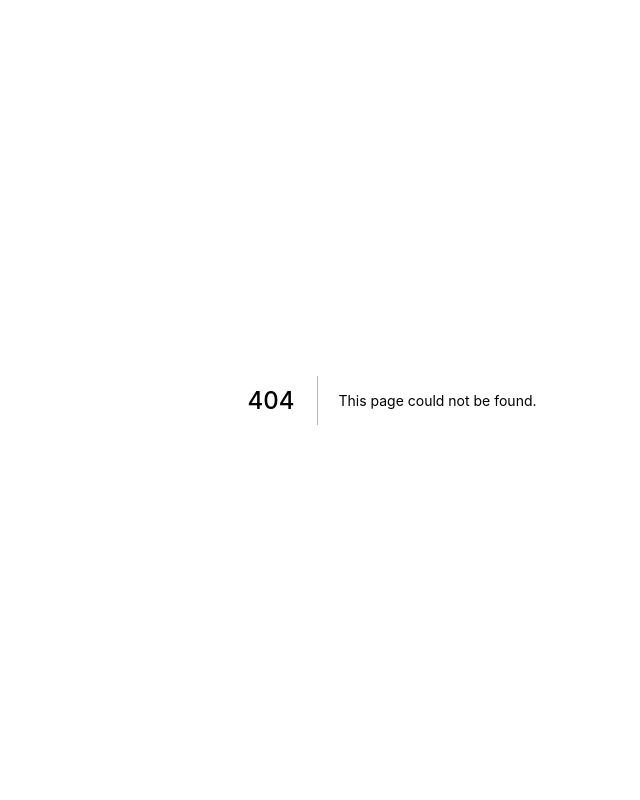
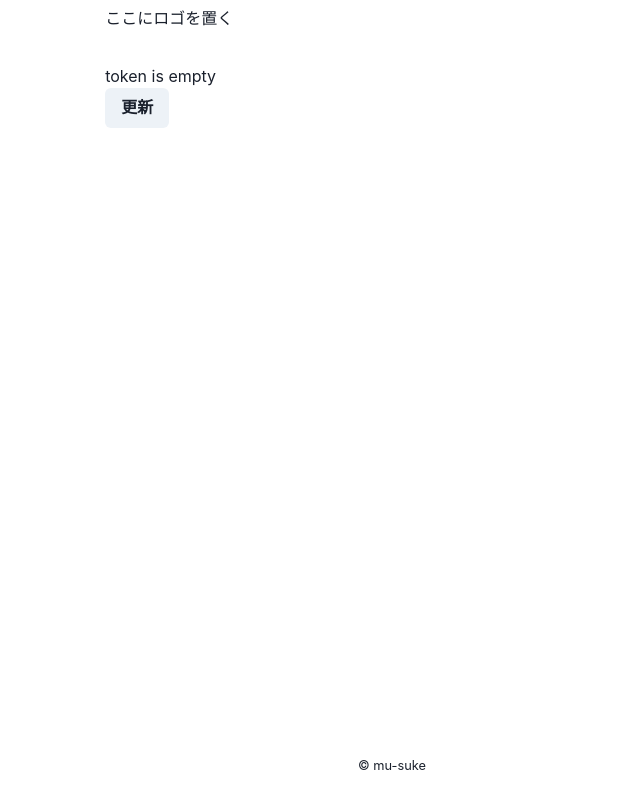
Before and after one commit to mu-suke/monorepo_sample_app, a Next.js app in the folder web/: page /getToken in a window 1280 px wide. Before the commit this address had no page. Shown: the whole page, without its empty margins (248-888 px from the left). Built offline with nearby package versions, Linux system fonts and the light colour scheme; no server answers; what urql would draw is missing.

Commit message:
authのjwtを表示するページを作成

```diff
--- /dev/null
+++ b/web/src/pages/getToken.tsx
@@ -0,0 +1,39 @@
+import { Button, Text } from '@chakra-ui/react'
+import { NextPage } from 'next'
+import { useState } from 'react'
+import Layout from '@/components/layout'
+import { auth } from '@/libs/firebase'
+
+const GetToken: NextPage = () => {
+  const [token, setToken] = useState<string | null>()
+  const getToken = () => {
+    auth.currentUser
+      ?.getIdToken()
+      .then(idToken => {
+        setToken(idToken)
+      })
+      .catch(e => {
+        console.error('error: ', e)
+      })
+  }
+  const userEmail = auth.currentUser?.email
+
+  if (!token) {
+    return (
+      <Layout>
+        <Text>token is empty</Text>
+        <Button onClick={getToken}>更新</Button>
+      </Layout>
+    )
+  }
+  return (
+    <>
+      <Layout>
+        <Text>email: {userEmail}</Text>
+        <Text>token: {token}</Text>
+      </Layout>
+    </>
+  )
+}
+
+export default GetToken
```
